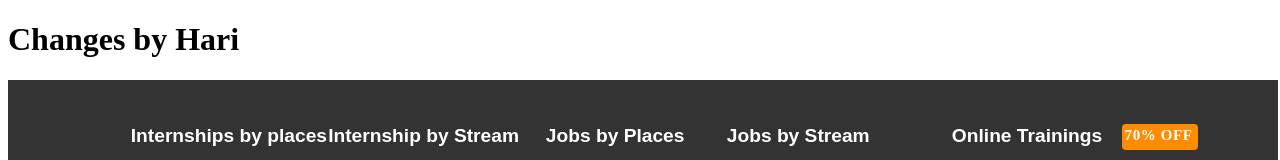
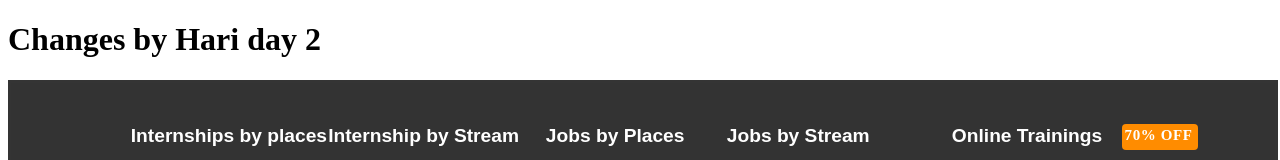
Before and after one commit to h73krishnan/Internshala, a plain HTML site: page index.html in a window 1280 px wide. Shown: the top 160 px of the page. Drawn offline with Linux system fonts and the light colour scheme.

Commit message:
Changes day 2

```diff
--- a/index.html
+++ b/index.html
@@ -10,7 +10,7 @@
 <body>
     <!--  -->
     <div>
-        <h1> Changes by Hari</h1>
+        <h1> Changes by Hari day 2</h1>
     </div>
     <footer>
    <div id="box1">
```
